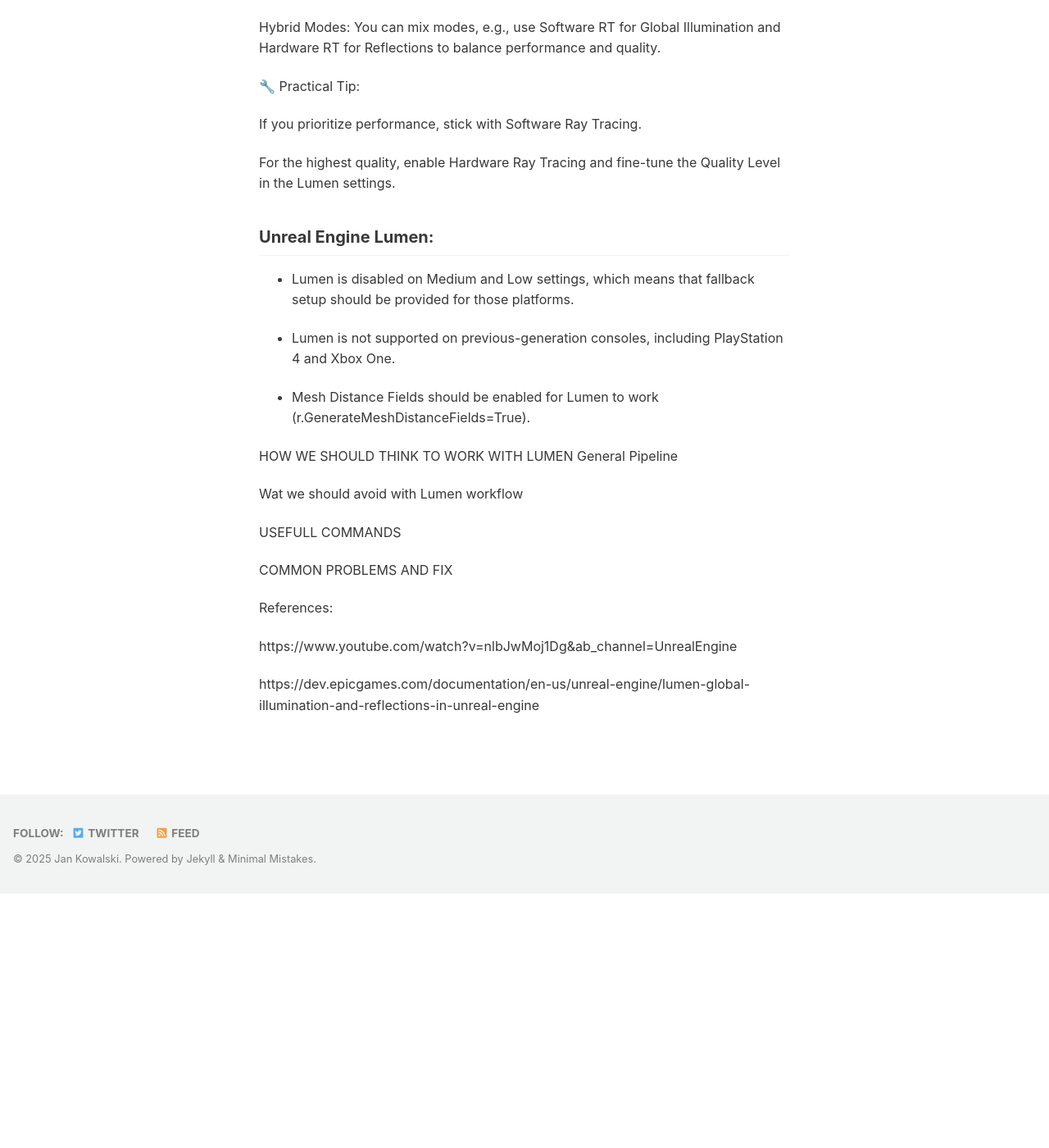
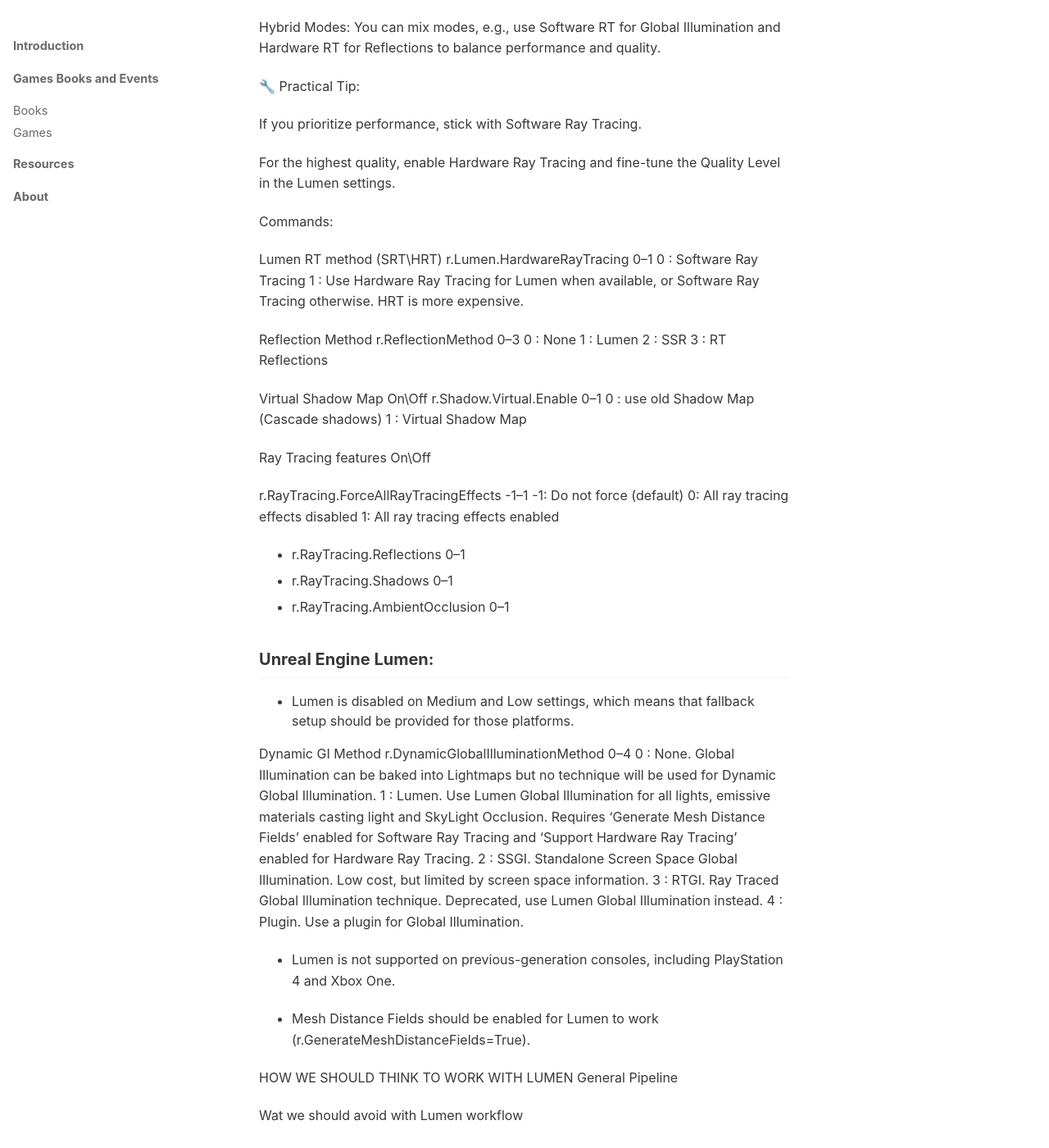
Before and after one commit to AdamKomarowski/unrealtechart, a Jekyll site: the page built from book/profiling/index.md, in a window 1280 px wide and 1400 px high, scrolled down 1762 px. Shown: the whole window at 82% size. Built offline with Jekyll 4.4.1, drawn with Linux system fonts in a browser that asks for light colours; nearby versions of some CDN libraries; before the commit the page ends 2852 px from its top, so only the background shows below that; some of the changed text lies outside the part shown.

Commit message:
Update index.md

```diff
--- a/book/profiling/index.md
+++ b/book/profiling/index.md
@@ -63,14 +63,55 @@
 
 For the highest quality, enable Hardware Ray Tracing and fine-tune the Quality Level in the Lumen settings.
 
+Commands:
+
+Lumen RT method (SRT\HRT)
+r.Lumen.HardwareRayTracing 0–1
+0 : Software Ray Tracing
+1 : Use Hardware Ray Tracing for Lumen when available, or Software Ray Tracing otherwise. HRT is more expensive.
+
+Reflection Method
+r.ReflectionMethod 0–3
+0 : None
+1 : Lumen
+2 : SSR
+3 : RT Reflections
+
+
+Virtual Shadow Map On\Off
+r.Shadow.Virtual.Enable 0–1
+0 : use old Shadow Map (Cascade shadows)
+1 : Virtual Shadow Map
+
+
+Ray Tracing features On\Off
+
+r.RayTracing.ForceAllRayTracingEffects -1–1
+-1: Do not force (default)
+0: All ray tracing effects disabled
+1: All ray tracing effects enabled
+
+- r.RayTracing.Reflections 0–1
+- r.RayTracing.Shadows 0–1
+- r.RayTracing.AmbientOcclusion 0–1
+
+
+
 ## Unreal Engine Lumen:
 
 - Lumen is disabled on Medium and Low settings, which means that fallback setup should be provided for those platforms.
 
+Dynamic GI Method
+r.DynamicGlobalIlluminationMethod 0–4
+0 : None. Global Illumination can be baked into Lightmaps but no technique will be used for Dynamic Global Illumination.
+1 : Lumen. Use Lumen Global Illumination for all lights, emissive materials casting light and SkyLight Occlusion. Requires ‘Generate Mesh Distance Fields’ enabled for Software Ray Tracing and ‘Support Hardware Ray Tracing’ enabled for Hardware Ray Tracing.
+2 : SSGI. Standalone Screen Space Global Illumination. Low cost, but limited by screen space information.
+3 : RTGI. Ray Traced Global Illumination technique. Deprecated, use Lumen Global Illumination instead.
+4 : Plugin. Use a plugin for Global Illumination.
+
 - Lumen is not supported on previous-generation consoles, including PlayStation 4 and Xbox One.
 
 - Mesh Distance Fields should be enabled for Lumen to work (r.GenerateMeshDistanceFields=True).
-
 
 
 
@@ -81,7 +122,15 @@
 
 USEFULL COMMANDS
 
+- r.LumenScene.Radiosity 0 to 1  -> multiple bounds how many of them (test it)
+- r.Lumen.Visualize.CardPlacement preview of the Mesh Cards
+
 COMMON PROBLEMS AND FIX
+
+- Lumens flickering/noise:
+1. If emmisive object is to small or to bright.
+2. You can also try to increase atenuation radius of the light and reduce emissive intensity.
+3. Add eye adaptation to the emissive.
 
 
 
@@ -90,3 +139,5 @@
 https://www.youtube.com/watch?v=nlbJwMoj1Dg&ab_channel=UnrealEngine
 
 https://dev.epicgames.com/documentation/en-us/unreal-engine/lumen-global-illumination-and-reflections-in-unreal-engine
+
+https://www.unrealengine.com/en-US/blog/lumen-in-ue5-let-there-be-light
```
